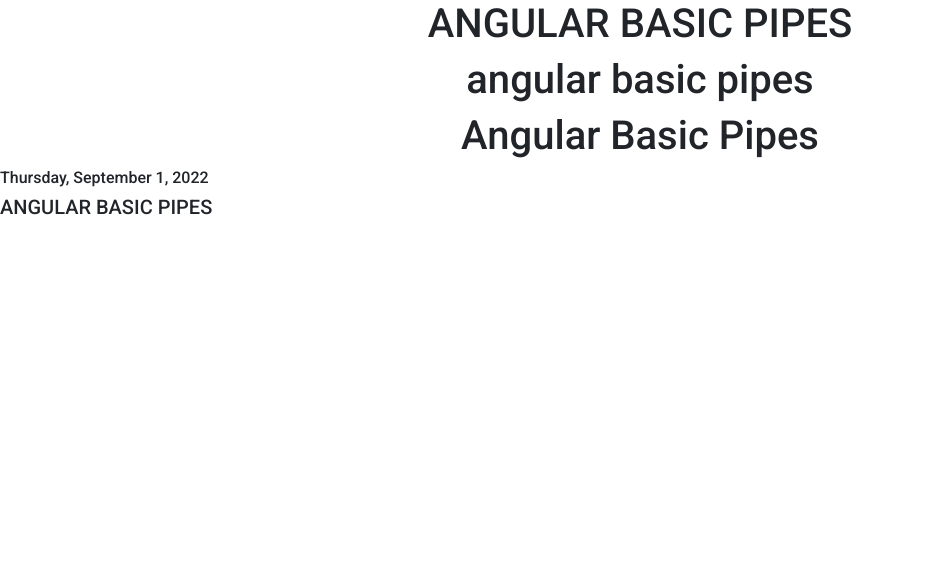
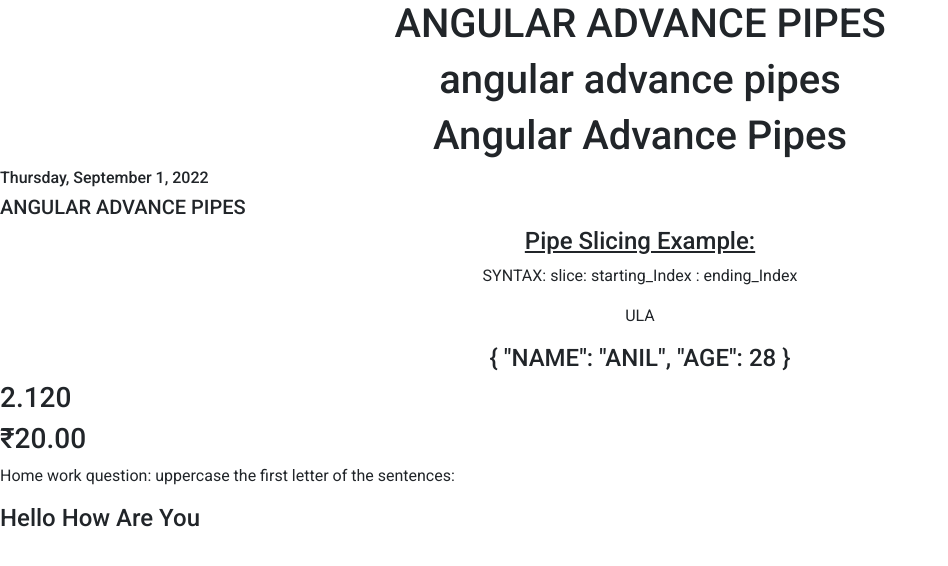
Before and after one commit to faisalmoinuddin99/ProductShut_FrontEnd, an Angular app: page / in a window 1280 px wide. Shown: the top 566 px of the page, without its empty margins (0-948 px from the left). Built offline with nearby package versions, Linux system fonts and the light colour scheme.

Commit message:
Advance Pipes

```diff
--- a/src/app/app.component.html
+++ b/src/app/app.component.html
@@ -5,3 +5,14 @@
 <h6>{{today | date : 'fullDate'}}</h6>
 
 <h5>{{convertToUppercase(title)}}</h5>
+
+<h4 class="head"><u>Pipe Slicing Example:</u> </h4>
+<p class="head">SYNTAX: slice: starting_Index : ending_Index</p>
+<p class="head">{{title | slice : 3  : 6 | uppercase}}</p>
+
+<h4 class="head" >{{user | json | uppercase}}</h4>
+
+<h3>{{2.12 | number : '1.3-5'}}</h3>
+<h3>{{20 | currency: 'INR'}}</h3>
+<p>Home work question: uppercase the first letter of the sentences:</p>
+<h4>{{"hello how are you" | titlecase}}</h4>
--- a/src/app/app.component.ts
+++ b/src/app/app.component.ts
@@ -7,11 +7,16 @@ import { Component } from '@angular/core';
   styleUrls: ['./app.component.css']
 })
 export class AppComponent {
-  title: string = 'Angular Basic Pipes';
+  title: string = 'Angular Advance Pipes';
 
  today = Date()
 
  convertToUppercase(item : string){
   return item.toUpperCase()
  }
+
+ user={
+  name: 'Anil',
+  age: 28
+ }
 }
```
